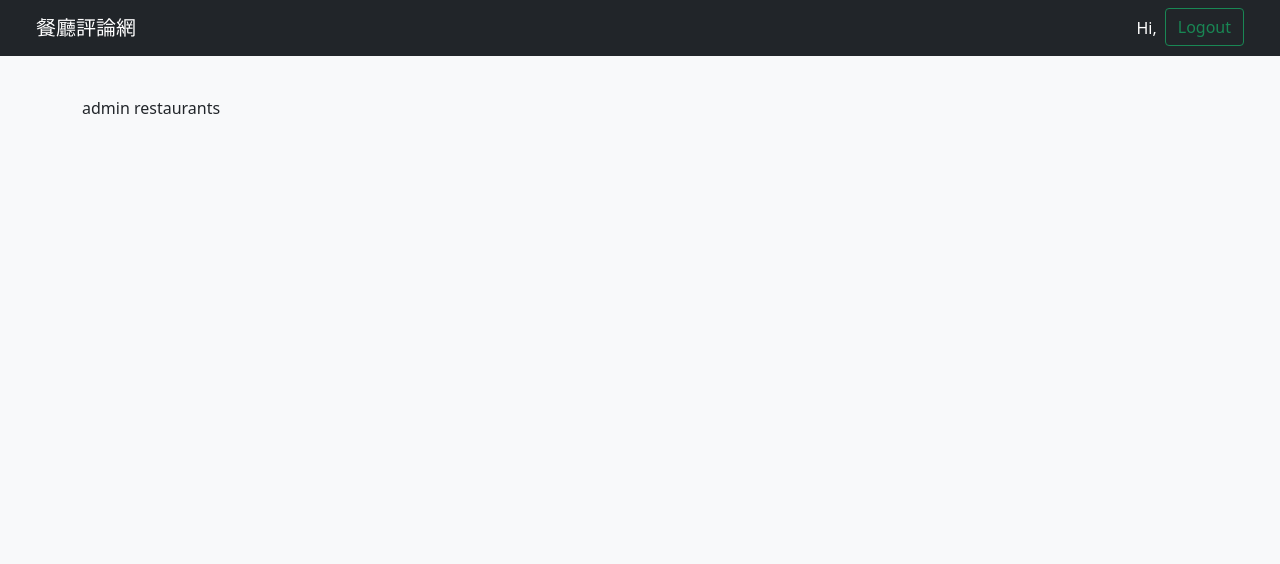
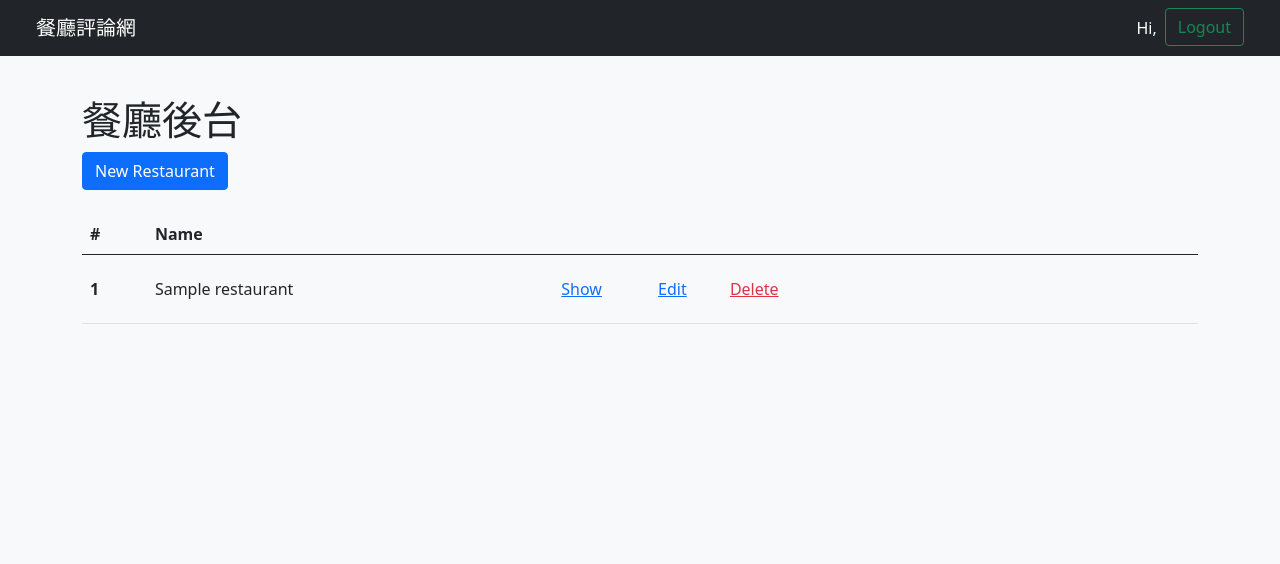
Before and after one commit to MOMOJMOGG/forum-beta, a Node server app: page /admin/restaurants in a window 1280 px wide. Shown: the top 564 px of the page. Run offline with Node 20, Linux system fonts and the light colour scheme; a user stored in the database is signed in; tables that the repository leaves empty hold one stand-in row (values such as "Sample post"); some libraries are stand-ins or nearby versions.

Commit message:
feat: modify admin restaurants page

```diff
--- a/controllers/admin-controller.js
+++ b/controllers/admin-controller.js
@@ -1,6 +1,11 @@
-const adminController = {
-  getRestaurants: (req, res) => {
-    return res.render('admin/restaurants')
+const { Restaurant } = require('../models') // 增新這裡
+const adminController = { // 修改這裡
+  getRestaurants: (req, res, next) => {
+    Restaurant.findAll({
+      raw: true
+    })
+      .then(restaurants => res.render('admin/restaurants', { restaurants }))
+      .catch(err => next(err))
   }
 }
 module.exports = adminController
--- a/views/admin/restaurants.hbs
+++ b/views/admin/restaurants.hbs
@@ -1,3 +1,38 @@
-<div>
-  admin restaurants
-</div>
+<h1>餐廳後台</h1>
+<a href='/admin/restaurants/create'>
+  <button type="button" class="btn btn-primary">New Restaurant</button>
+</a>
+<br />
+<br />
+<table class="table align-middle">
+  <thead class="thead-dark">
+    <tr>
+      <th scope="col">#</th>
+      <th scope="col">Name</th>
+      <th scope="col"></th>
+    </tr>
+  </thead>
+  <tbody>
+    {{#each restaurants}}
+    <tr>
+      <th scope="row">{{this.id}}</th>
+      <td>{{this.name}}</td>
+      <td>
+        <button type="button" class="btn btn-link">
+          <a class="btn btn-link link-primary" href="/admin/restaurants/{{this.id}}">
+            Show
+          </a>
+        </button>
+        <button type="button" class="btn btn-link">
+          <a class="btn btn-link link-primary" href="/admin/restaurants/{{this.id}}/edit">
+            Edit
+          </a>
+        </button>
+        <form action="/admin/restaurants/{{this.id}}?_method=DELETE" method="POST" style="display: inline;">
+          <button type="submit" class="btn btn-link link-danger">Delete</button>
+        </form>
+      </td>
+    </tr>
+    {{/each}}
+  </tbody>
+</table>
```
